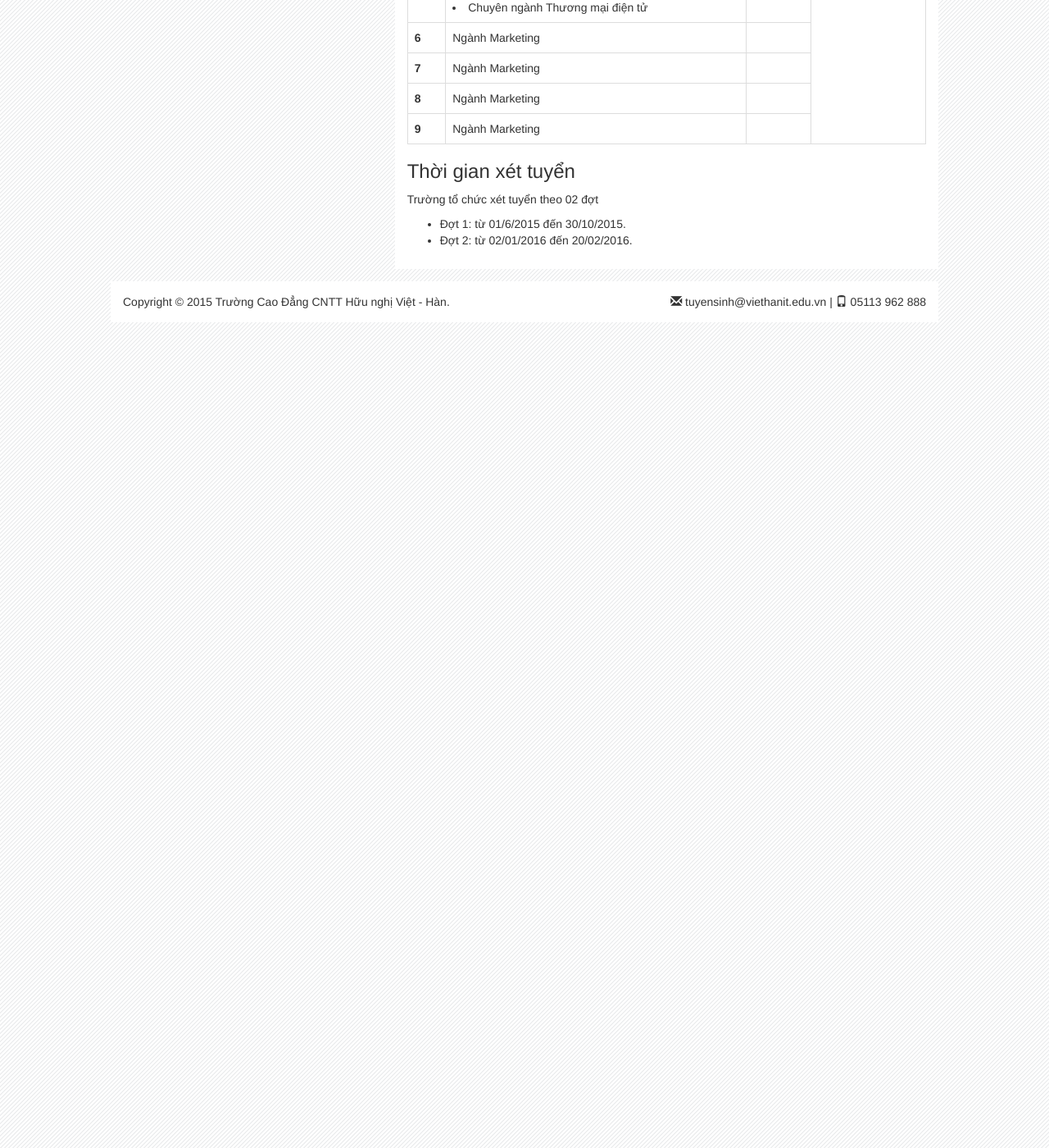
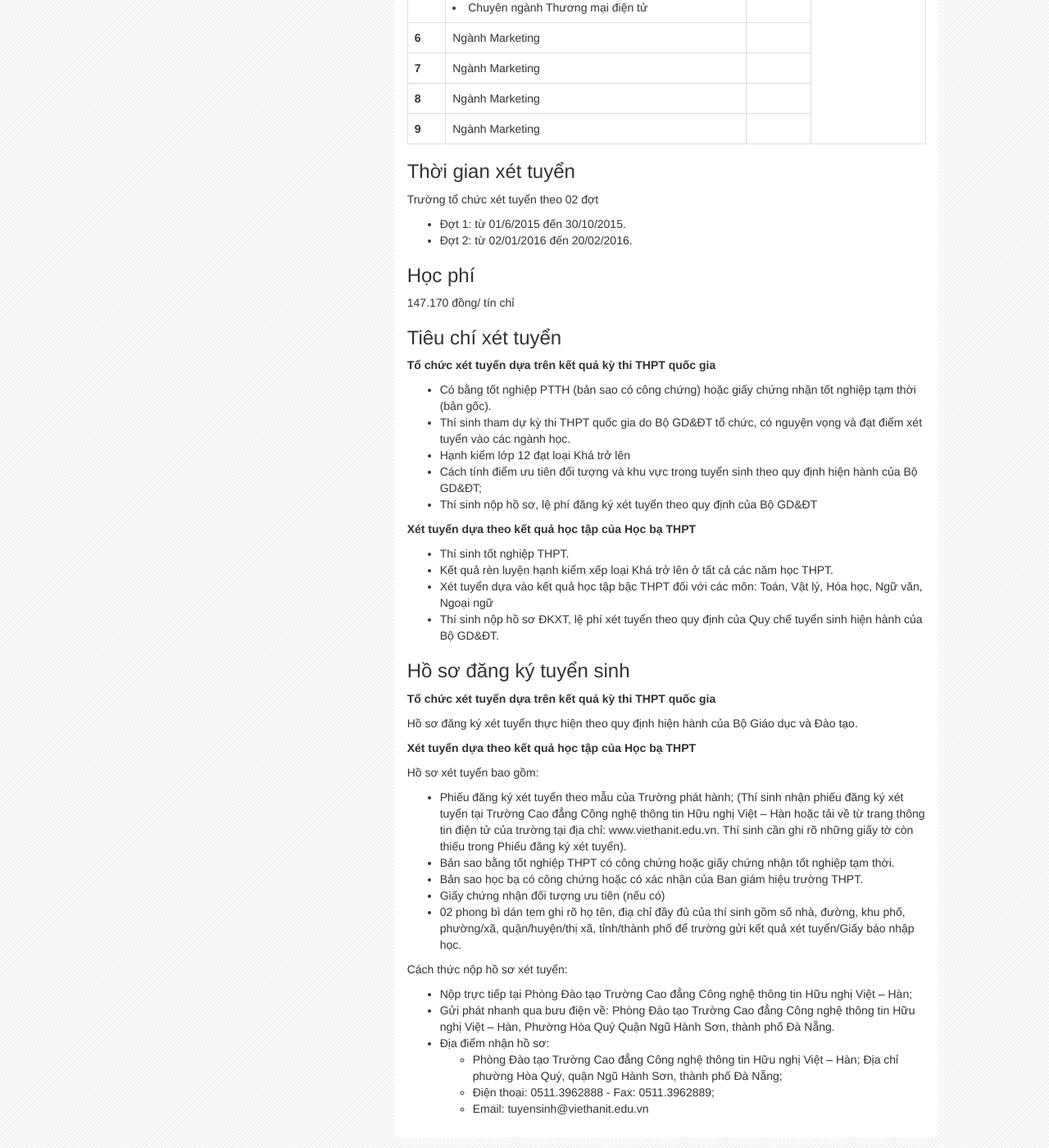
Before and after one commit to VHMIS/DKXT, a Jekyll site: the page built from thongtin_tuyensinh.html, in a window 1280 px wide and 1400 px high, scrolled down 1080 px. Shown: the whole window at 82% size. Built offline with Jekyll 4.4.1, drawn with Linux system fonts in a browser that asks for light colours; nearby versions of some CDN libraries.

Commit message:
Thêm nội dung

```diff
--- a/thongtin_tuyensinh.html
+++ b/thongtin_tuyensinh.html
@@ -123,10 +123,55 @@
                     <li>Đợt 1: từ 01/6/2015 đến 30/10/2015.</li>
                     <li>Đợt 2: từ 02/01/2016 đến 20/02/2016.</li>
                 </ul>
+
+                <h3>Học phí</h3>
+                <p>
+                    147.170 đồng/ tín chỉ
+                </p>
+
+                <h3>Tiêu chí xét tuyển</h3>
+
+                <p><strong>Tổ chức xét tuyển dựa trên kết quả kỳ thi THPT quốc gia</strong></p>
+                <ul>
+                    <li>Có bằng tốt nghiệp PTTH (bản sao có công chứng) hoặc giấy chứng nhận tốt nghiệp tạm thời (bản gốc).</li>
+                    <li>Thí sinh tham dự kỳ thi THPT quốc gia do Bộ GD&ĐT tổ chức, có nguyện vọng và đạt điểm xét tuyển vào các ngành học.</li>
+                    <li>Hạnh kiểm lớp 12 đạt loại Khá trở lên</li>
+                    <li>Cách tính điểm ưu tiên đối tượng và khu vực trong tuyển sinh theo quy định hiện hành của Bộ GD&ĐT;</li>
+                    <li>Thí sinh nộp hồ sơ, lệ phí đăng ký xét tuyển theo quy định của Bộ GD&ĐT</li>
+                </ul>
+
+                <p><strong>Xét tuyển dựa theo kết quả học tập của Học bạ THPT</strong></p>
+                <ul>
+                    <li>Thí sinh tốt nghiệp THPT.</li>
+                    <li>Kết quả rèn luyện hạnh kiểm xếp loại Khá trở lên ở tất cả các năm học THPT.</li>
+                    <li>Xét tuyển dựa vào kết quả học tập bậc THPT đối với các môn: Toán, Vật lý, Hóa học, Ngữ văn, Ngoại ngữ</li>
+                    <li>Thí sinh nộp hồ sơ ĐKXT, lệ phí xét tuyển theo quy định của Quy chế tuyển sinh hiện hành của Bộ GD&ĐT.</li>
+                </ul>
+
+                <h3>Hồ sơ đăng ký tuyển sinh</h3>
+                <p><strong>Tổ chức xét tuyển dựa trên kết quả kỳ thi THPT quốc gia</strong></p>
+                <p>Hồ sơ đăng ký xét tuyển thực hiện theo quy định hiện hành của Bộ Giáo dục và Đào tạo.</p>
+                <p><strong>Xét tuyển dựa theo kết quả học tập của Học bạ THPT</strong></p>
+                <p>Hồ sơ xét tuyển bao gồm:</p>
+                <ul>
+                    <li>Phiếu đăng ký xét tuyển theo mẫu của Trường phát hành; (Thí sinh nhận phiếu đăng ký xét tuyển tại Trường Cao đẳng Công nghệ thông tin Hữu nghị Việt – Hàn hoặc tải về từ trang thông tin điện tử của trường tại địa chỉ: www.viethanit.edu.vn. Thí sinh cần ghi rõ những giấy tờ còn thiếu trong Phiếu đăng ký xét tuyển).</li>
+                    <li>Bản sao bằng tốt nghiệp THPT có công chứng hoặc giấy chứng nhận tốt nghiệp tạm thời.</li>
+                    <li>Bản sao học bạ có công chứng hoặc có xác nhận của Ban giám hiệu trường THPT.</li>
+                    <li>Giấy chứng nhận đối tượng ưu tiên (nếu có)</li>
+                    <li>02 phong bì dán tem ghi rõ họ tên, điạ chỉ đầy đủ của thí sinh gồm số nhà, đường, khu phố, phường/xã, quận/huyện/thị xã, tỉnh/thành phố để trường gửi kết quả xét tuyển/Giấy báo nhập học.</li>
+                </ul>
+                <p>Cách thức nộp hồ sơ xét tuyển:</p>
+                <ul>
+                    <li>Nộp trực tiếp tại Phòng Đào tạo Trường Cao đẳng Công nghệ thông tin Hữu nghị Việt – Hàn;
+                    <li>Gửi phát nhanh qua bưu điện về: Phòng Đào tạo Trường Cao đẳng Công nghệ thông tin Hữu nghị Việt – Hàn, Phường Hòa Quý Quận Ngũ Hành Sơn, thành phố Đà Nẵng.
+                    <li>Địa điểm nhận hồ sơ:
+                        <ul>
+                            <li>Phòng Đào tạo Trường Cao đẳng Công nghệ thông tin Hữu nghị Việt – Hàn; Địa chỉ phường Hòa Quý, quận Ngũ Hành Sơn, thành phố Đà Nẵng;</li>
+                            <li>Điện thoại: 0511.3962888 - Fax: 0511.3962889;</li>
+                            <li>Email: tuyensinh@viethanit.edu.vn</li>
+                        </ul>
+                </ul>
             </div>
-
-
         </div>
-
     </div>
 </div>
```
